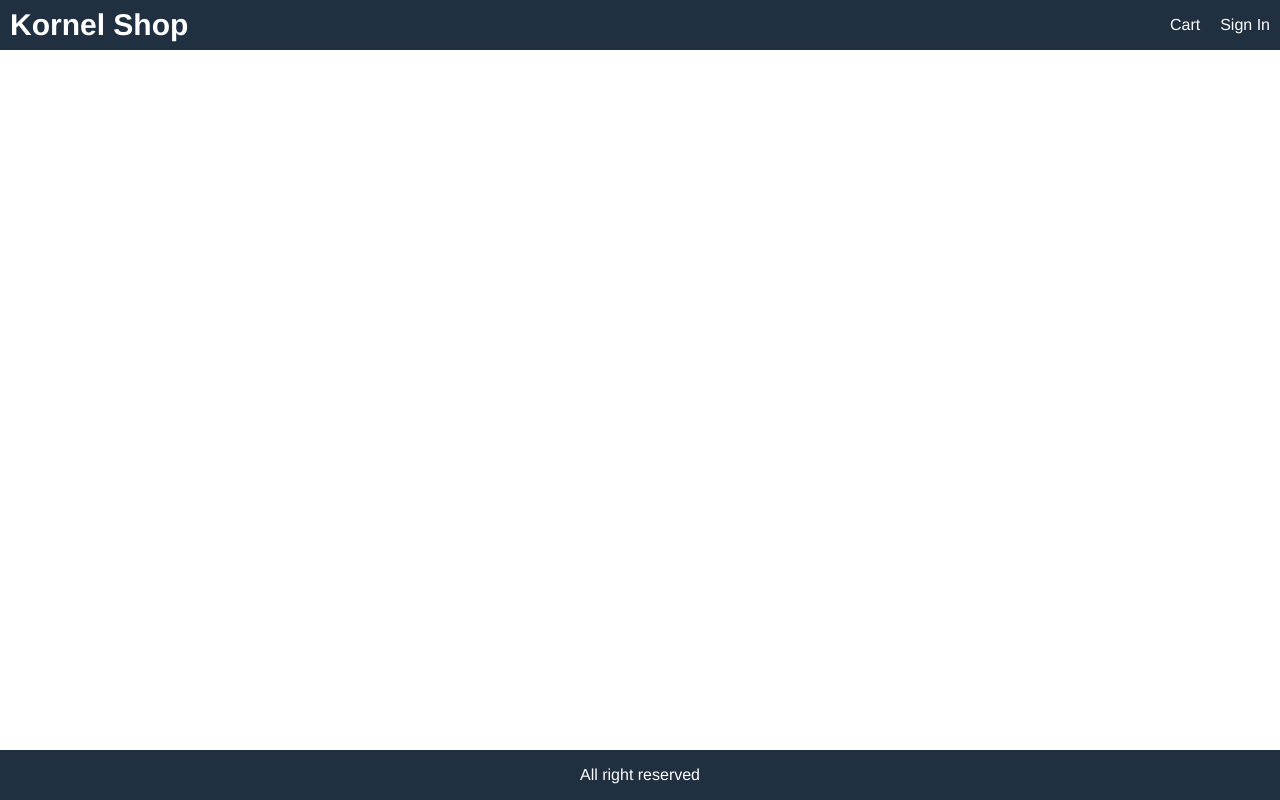
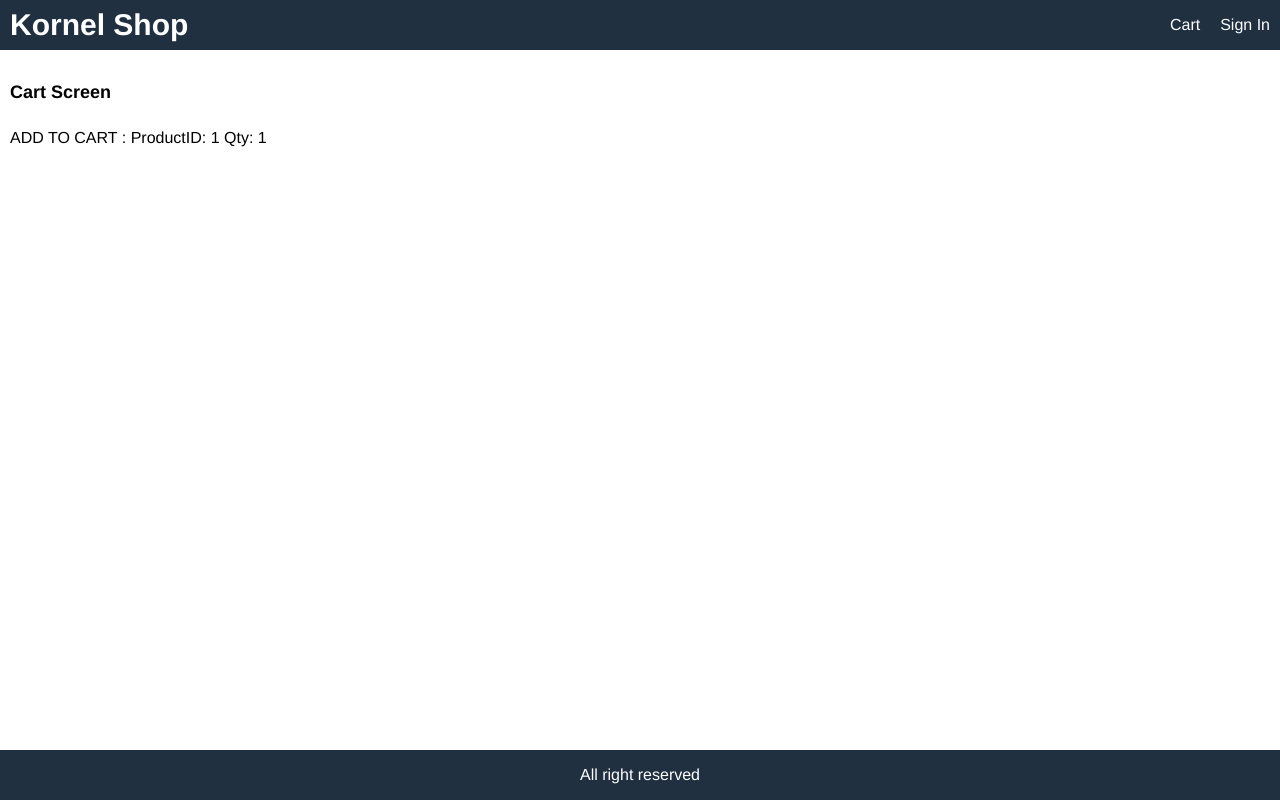
Before and after one commit to KornelKovats/kornelshop, a React (Create React App) app in the folder frontend/: page /cart/1 in a window 1280 px wide. Built offline with nearby package versions, Linux system fonts and the light colour scheme.

Commit message:
feat: added CartScreen.js

```diff
--- a/frontend/src/App.js
+++ b/frontend/src/App.js
@@ -3,6 +3,7 @@
 import { BrowserRouter, Route } from "react-router-dom";
 import HomeScreen from "./screens/HomeScreen";
 import ProductScreen from "./screens/ProductScreen";
+import CartScreen from "./screens/CartScreen";
 
 function App() {
   return (
@@ -20,6 +21,7 @@
           </div>
         </header>
         <main>
+          <Route path="/cart/:id?" component={CartScreen}></Route>
           <Route path="/" component={HomeScreen} exact></Route>
           <Route path="/product/:id" component={ProductScreen}></Route>
         </main>
--- a/frontend/src/index.css
+++ b/frontend/src/index.css
@@ -63,6 +63,9 @@
   li{
     margin-top: 1rem;
   }
+  input,
+  select,
+  textarea
   button{
     padding: 1rem;
     border-radius: 0.5rem;
@@ -71,12 +74,17 @@
     font-family: Helvetica, Arial, sans-serif;
     -webkit-font-smoothing: antialiased;
     -moz-osx-font-smoothing: grayscale;
+  }
+  button{
     background-color: #f8f8f8;
     cursor: pointer;
   }
   button.primary{
     background-color: #f0c040;
   }
+  input:hover,
+  select:hover,
+  textarea:hover
   button:hover{
     border: 0.1rem #404040 solid;
   }
--- /dev/null
+++ b/frontend/src/screens/CartScreen.js
@@ -0,0 +1,12 @@
+import React from 'react'
+
+export default function CartScreen(props) {
+    const productId = props.match.params.id;
+    const qty = props.location.search ? Number(props.location.search.split('=')[1]) : 1;
+    return (
+        <div>
+            <h1>Cart Screen</h1>
+            <p>ADD TO CART : ProductID: {productId} Qty: {qty}</p>
+        </div>
+    )
+}
--- a/frontend/src/screens/ProductScreen.js
+++ b/frontend/src/screens/ProductScreen.js
@@ -1,4 +1,4 @@
-import React, { useEffect } from "react";
+import React, { useEffect, useState } from "react";
 import { Link } from "react-router-dom";
 import Rating from "../components/Rating";
 import { useDispatch, useSelector } from 'react-redux';
@@ -9,6 +9,7 @@
 function ProductScreen(props) {
   const dispatch = useDispatch();
   const productId = props.match.params.id;
+  const [qty, setQty] = useState(1);
   const productDetails = useSelector(state => state.productDetails)
   const { loading, error, product } = productDetails
 
@@ -16,6 +17,10 @@
   useEffect(() => {
     dispatch(detailsProduct(productId))
   }, [dispatch, productId])
+
+  const addToChartHandler = () => {
+    props.history.push(`/cart/${productId}?qty=${qty}`)
+  }
   return (
     <div>
       {loading ? (
@@ -68,9 +73,30 @@
                       </div>
                     </div>
                   </li>
+                  {
+                    product.countInStock > 0 && (
+                      <>
                         <li>
-                        <button className="primary block">Add to Cart</button>
+                          <div className="row">
+                            <div>Qty</div>
+                            <div>
+                              <select value={qty} onChange={e => setQty(e.target.value)}>
+                                {
+                                  [...Array(product.countInStock).keys()].map(x => (
+                                    <option key={x+1} value={x + 1}>{x + 1}</option>
+                                  ))
+                                }
+                              </select>
+                            </div>
+                          </div>
                         </li>
+                        <li>
+                          <button onClick={addToChartHandler} className="primary block">Add to Cart</button>
+                        </li>
+                      </>
+                    )
+                  }
+
                 </ul>
               </div>
             </div>
```
Also changed, not shown: 1 other file (tests, documents, lock files or other folders). Lines whose indentation alone changed are shown as unchanged.
